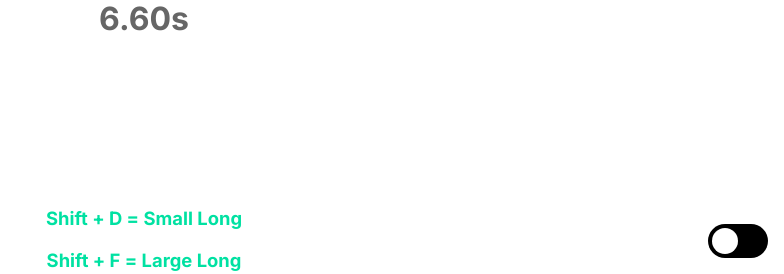
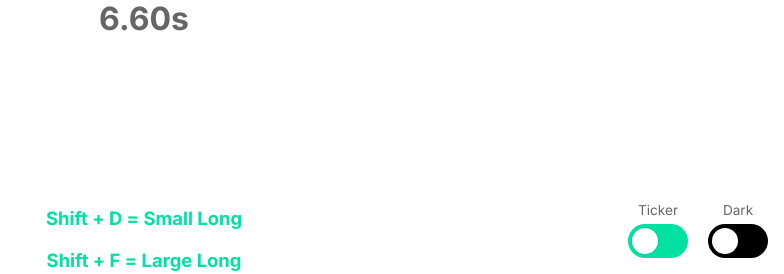
Before and after one commit to cmoon3611/Ticker-Reaction-Trainer, a Flask app: page /trainer in a window 1280 px wide. Shown: the part 526-800 px from the top of the page, without its empty margins (496-1280 px from the left). Run offline with Flask 3, Linux system fonts and the light colour scheme.

Commit message:
Added ticker toggle

```diff
--- a/templates/index.html
+++ b/templates/index.html
@@ -287,6 +287,87 @@
       transform: translateX(26px);
       background-color: black; /* black knob in dark mode */
     }
+
+    /* Ticker toggle switch styling */
+#tickerToggle {
+  position: fixed;
+  bottom: 1rem;
+  right: 6rem; /* Position to the left of dark mode toggle */
+  width: 60px;
+  height: 34px;
+  background-color: #00E1A2; /* Green when ticker is shown */
+  border-radius: 34px;
+  cursor: pointer;
+  user-select: none;
+  z-index: 1000;
+  border: none;
+  padding: 0;
+  outline: none;
+  transition: background-color 0.3s ease;
+  display: flex;
+  align-items: center;
+  box-sizing: content-box;
+}
+
+#tickerToggle::before {
+  content: "";
+  position: absolute;
+  left: 4px;
+  top: 4px;
+  width: 26px;
+  height: 26px;
+  background-color: white;
+  border-radius: 50%;
+  transition: transform 0.3s ease;
+  box-shadow: 0 0 2px rgba(0,0,0,0.2);
+}
+
+#tickerToggle.ticker-hidden {
+  background-color: #666; /* Gray when ticker is hidden */
+}
+
+#tickerToggle.ticker-hidden::before {
+  transform: translateX(26px);
+}
+
+html.dark-mode #tickerToggle {
+  background-color: #00E1A2;
+}
+
+html.dark-mode #tickerToggle.ticker-hidden {
+  background-color: #444;
+}
+
+html.dark-mode #tickerToggle::before {
+  background-color: black;
+}
+
+/* Toggle labels */
+.toggle-label {
+  position: fixed;
+  bottom: 3.5rem;
+  font-size: 0.85rem;
+  color: #666;
+  user-select: none;
+  z-index: 1000;
+  transition: color 0.3s ease;
+}
+
+#tickerToggleLabel {
+  right: 6rem;
+  width: 60px;
+  text-align: center;
+}
+
+#darkModeToggleLabel {
+  right: 1rem;
+  width: 60px;
+  text-align: center;
+}
+
+html.dark-mode .toggle-label {
+  color: #999;
+}
   </style>
 </head>
 <body>
@@ -321,6 +402,10 @@
 
 <footer>&copy; 2025 Trillium Trading</footer>
 
+<div class="toggle-label" id="tickerToggleLabel">Ticker</div>
+<button id="tickerToggle" aria-label="Toggle ticker visibility"></button>
+
+<div class="toggle-label" id="darkModeToggleLabel">Dark</div>
 <button id="darkModeToggle" aria-label="Toggle dark mode"></button>
 
 <script>
@@ -346,6 +431,7 @@
     applyDarkMode(!isDark);
     localStorage.setItem('darkMode', !isDark);
   });
+
 </script>
 
 <script>
@@ -378,6 +464,32 @@
   let currentTickerIndex = 0;
   let waitingForGrade = false;
   let currentTickerCategoryMap = {};
+
+  // Ticker toggle functionality
+  const tickerToggleBtn = document.getElementById('tickerToggle');
+  let showTicker = true;
+
+  function applyTickerToggle(show) {
+    showTicker = show;
+    if (show) {
+      tickerToggleBtn.classList.remove('ticker-hidden');
+    } else {
+      tickerToggleBtn.classList.add('ticker-hidden');
+    }
+    // Re-display current headline with new ticker setting
+    if (currentHeadline) {
+      displayHeadline(currentHeadline);
+    }
+  }
+
+  // Initialize based on saved preference or default to show ticker
+  const savedTickerMode = localStorage.getItem('showTicker') !== 'false';
+  applyTickerToggle(savedTickerMode);
+
+  tickerToggleBtn.addEventListener('click', () => {
+    applyTickerToggle(!showTicker);
+    localStorage.setItem('showTicker', showTicker);
+  });
 
   function startTimer() {
     startTime = performance.now();
@@ -420,6 +532,22 @@
     }
     progressBar.style.width = "100%";
   }
+
+  function displayHeadline(data) {
+  const tickers = data.tickers
+    .filter(t => t && (t.ticker || t.symbol))
+    .map(t => (t.ticker || t.symbol).toUpperCase());
+
+  let formattedHeadline;
+  if (showTicker) {
+    const tickerDisplay = tickers.join(', ');
+    formattedHeadline = `${tickerDisplay} | ${data.headline}`;
+  } else {
+    formattedHeadline = data.headline;
+  }
+
+  document.getElementById("headline").textContent = formattedHeadline.toUpperCase();
+}
 
 async function loadHeadline() {
   stopTimer();
@@ -469,9 +597,7 @@ data.tickers
       .map(t => (t.ticker || t.symbol).toUpperCase());
 
     const tickerDisplay = tickers.join(', ');
-    const formattedHeadline = `${tickerDisplay} | ${data.headline}`;
-
-    document.getElementById("headline").textContent = formattedHeadline.toUpperCase();
+    displayHeadline(data);
     answerInput.focus();
     startTimer();
   } catch (err) {
```
